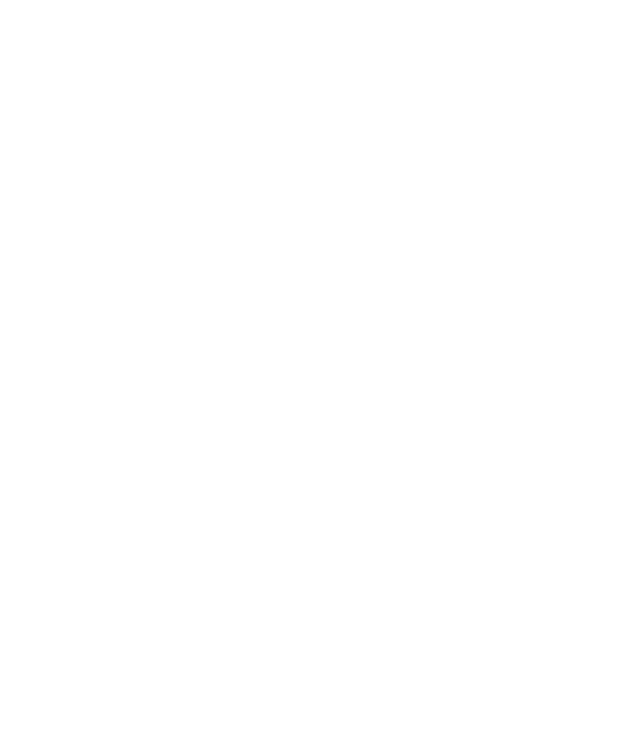
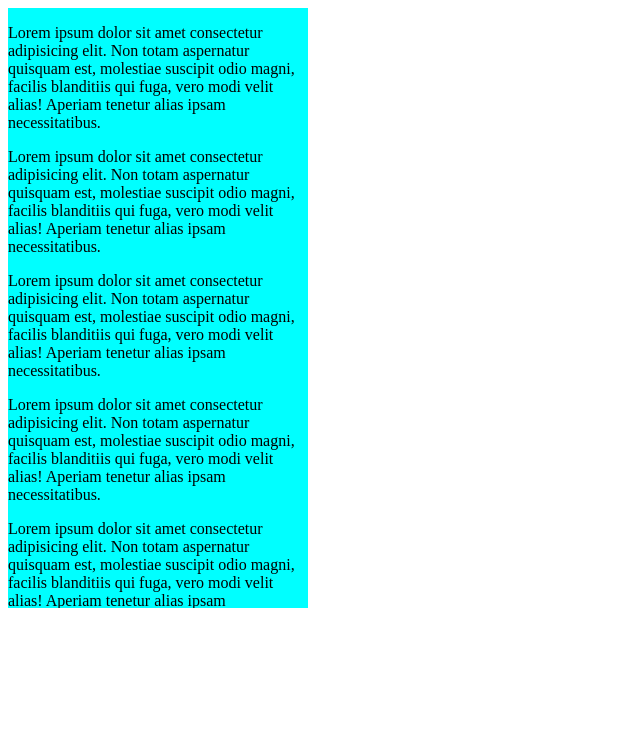
Before and after one commit to hameed980/css-practice, a plain HTML site: page index.html in a window 1280 px wide. Shown: the whole page, without its empty margins (0-640 px from the left). Drawn offline with Linux system fonts and the light colour scheme.

Commit message:
added box div

```diff
--- a/index.html
+++ b/index.html
@@ -1,16 +1,53 @@
 <!DOCTYPE html>
 <html lang="en">
+
 <head>
     <meta charset="UTF-8">
     <meta name="viewport" content="width=device-width, initial-scale=1.0">
     <title>Document</title>
     <link rel="stylesheet" href="style.css">
 </head>
+
 <body>
 
-      <!-- <div class="main">
+    <!-- <div class="main">
         <h1>ABDUL HAMEED</h1>
       </div> -->
 
+    <div class="box">
+        <p>
+            Lorem ipsum dolor sit amet consectetur adipisicing elit. Non totam aspernatur quisquam est, molestiae
+            suscipit odio magni, facilis blanditiis qui fuga, vero modi velit alias! Aperiam tenetur alias ipsam
+            necessitatibus.
+        </p>
+        <p>
+            Lorem ipsum dolor sit amet consectetur adipisicing elit. Non totam aspernatur quisquam est, molestiae
+            suscipit odio magni, facilis blanditiis qui fuga, vero modi velit alias! Aperiam tenetur alias ipsam
+            necessitatibus.
+        </p>
+        <p>
+            Lorem ipsum dolor sit amet consectetur adipisicing elit. Non totam aspernatur quisquam est, molestiae
+            suscipit odio magni, facilis blanditiis qui fuga, vero modi velit alias! Aperiam tenetur alias ipsam
+            necessitatibus.
+        </p>
+        <p>
+            Lorem ipsum dolor sit amet consectetur adipisicing elit. Non totam aspernatur quisquam est, molestiae
+            suscipit odio magni, facilis blanditiis qui fuga, vero modi velit alias! Aperiam tenetur alias ipsam
+            necessitatibus.
+        </p>
+        <p>
+            Lorem ipsum dolor sit amet consectetur adipisicing elit. Non totam aspernatur quisquam est, molestiae
+            suscipit odio magni, facilis blanditiis qui fuga, vero modi velit alias! Aperiam tenetur alias ipsam
+            necessitatibus.
+        </p>
+        <p>
+            Lorem ipsum dolor sit amet consectetur adipisicing elit. Non totam aspernatur quisquam est, molestiae
+            suscipit odio magni, facilis blanditiis qui fuga, vero modi velit alias! Aperiam tenetur alias ipsam
+            necessitatibus.
+        </p>
+
+    </div>
+
 </body>
+
 </html>
--- a/style.css
+++ b/style.css
@@ -2,3 +2,11 @@
     width: 100%;
     background-color: green;
 } */
+
+.box{
+    width: 300px;
+    min-height: 300px;
+    max-height: 600px;
+    background-color: aqua;
+    overflow: scroll;
+}
```
